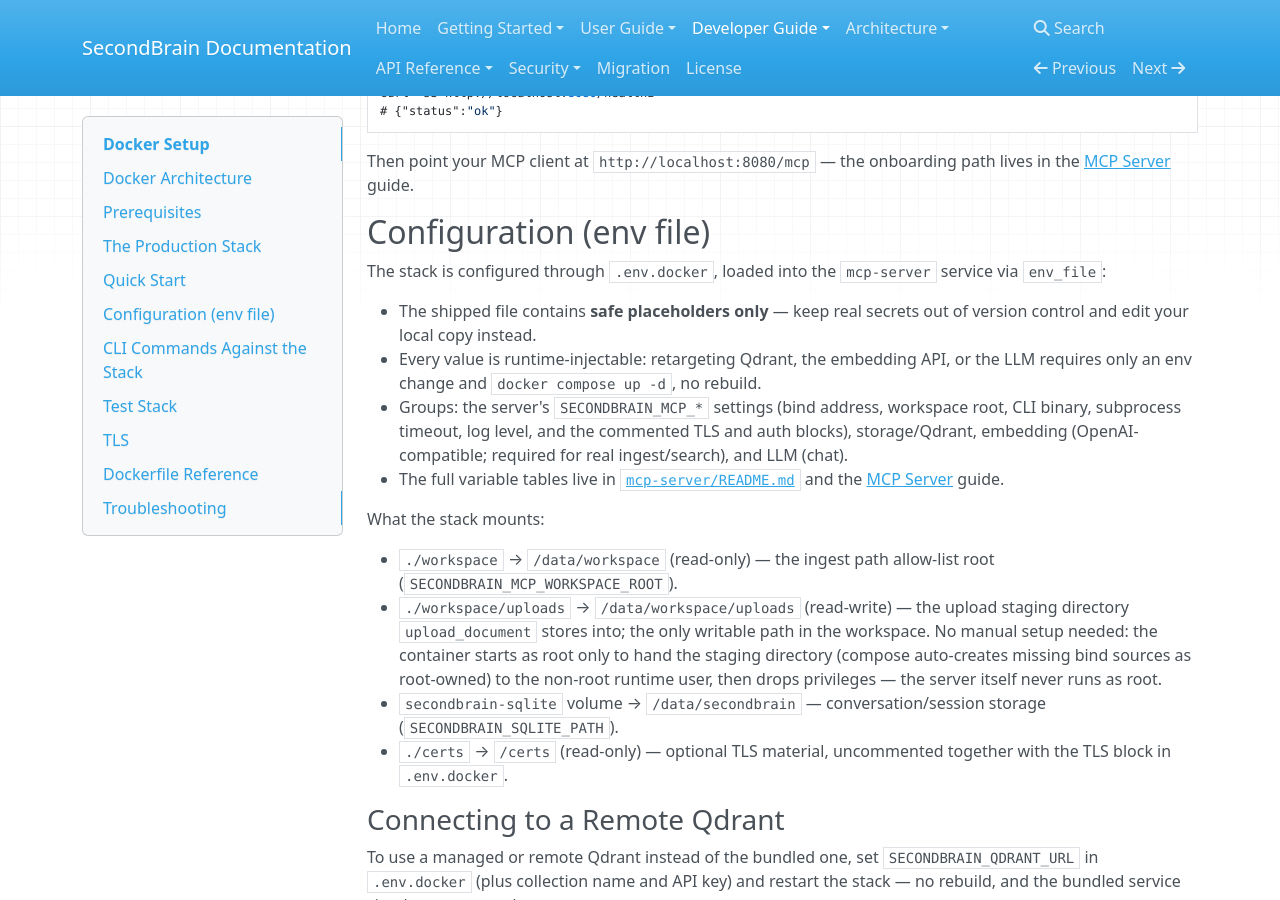
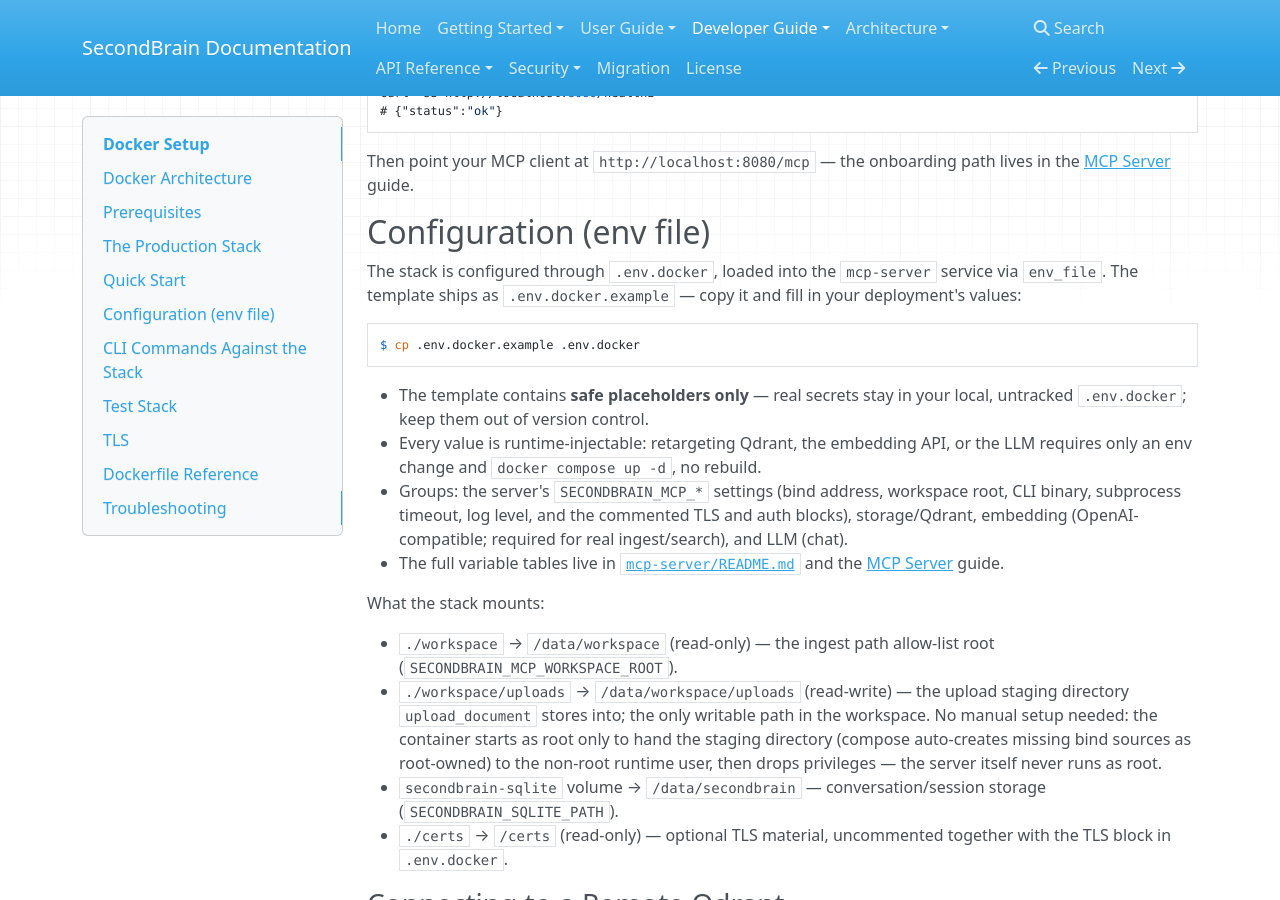
Before and after one commit to handbrianc/secondbrain, an MkDocs documentation site: the page built from docs/developer-guide/docker.md, in a window 1280 px wide and 900 px high, scrolled down 1324 px. Built offline with MkDocs 1.6.1, drawn with Linux system fonts in a browser that asks for light colours; nearby versions of some CDN libraries.

Commit message:
chore(deploy): untrack .env.docker behind a committed example template; add qdrant restart policy
- git rm --cached .env.docker: real deployment values now live only in the
  local (ignored) file; the committed contract ships as .env.docker.example
  with safe placeholders (cp .env.docker.example .env.docker)
- .gitignore: negate .env.docker.example so the template is trackable
- docker-compose.yml: qdrant restart: unless-stopped so a daemon restart
  no longer leaves the vector DB down (mcp-server already had it). Config
  only - no change proposal; the merged mcp-deployment spec does not
  mandate the absence of a restart policy
- docs/developer-guide/docker.md: Configuration section now documents the
  template copy step

````diff
--- a/docker-compose.yml
+++ b/docker-compose.yml
@@ -3,6 +3,7 @@
     image: qdrant/qdrant:latest
     container_name: secondbrain-qdrant
     hostname: qdrant
+    restart: unless-stopped
     # The qdrant image ships neither curl nor wget, so probe its native
     # /healthz endpoint with bash's built-in /dev/tcp: open the socket, send a
     # minimal HTTP request, and require an HTTP 200 response.
--- a/docs/developer-guide/docker.md
+++ b/docs/developer-guide/docker.md
@@ -72,10 +72,15 @@
 ## Configuration (env file)
 
 The stack is configured through `.env.docker`, loaded into the
-`mcp-server` service via `env_file`:
+`mcp-server` service via `env_file`. The template ships as
+`.env.docker.example` — copy it and fill in your deployment's values:
 
-- The shipped file contains **safe placeholders only** — keep real secrets
-  out of version control and edit your local copy instead.
+```console
+$ cp .env.docker.example .env.docker
+```
+
+- The template contains **safe placeholders only** — real secrets stay in
+  your local, untracked `.env.docker`; keep them out of version control.
 - Every value is runtime-injectable: retargeting Qdrant, the embedding API,
   or the LLM requires only an env change and `docker compose up -d`, no
   rebuild.
````
Also changed, not shown: 3 other files.
